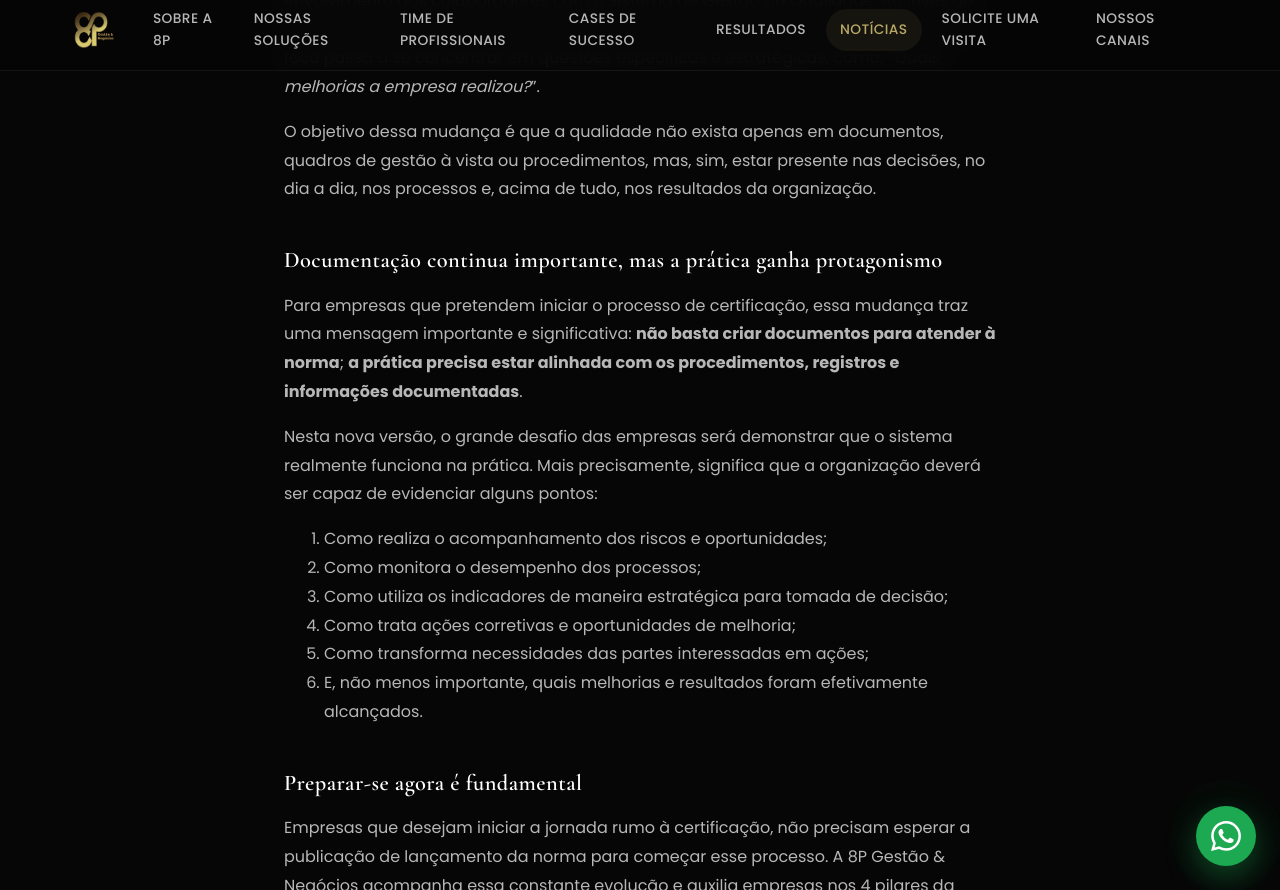
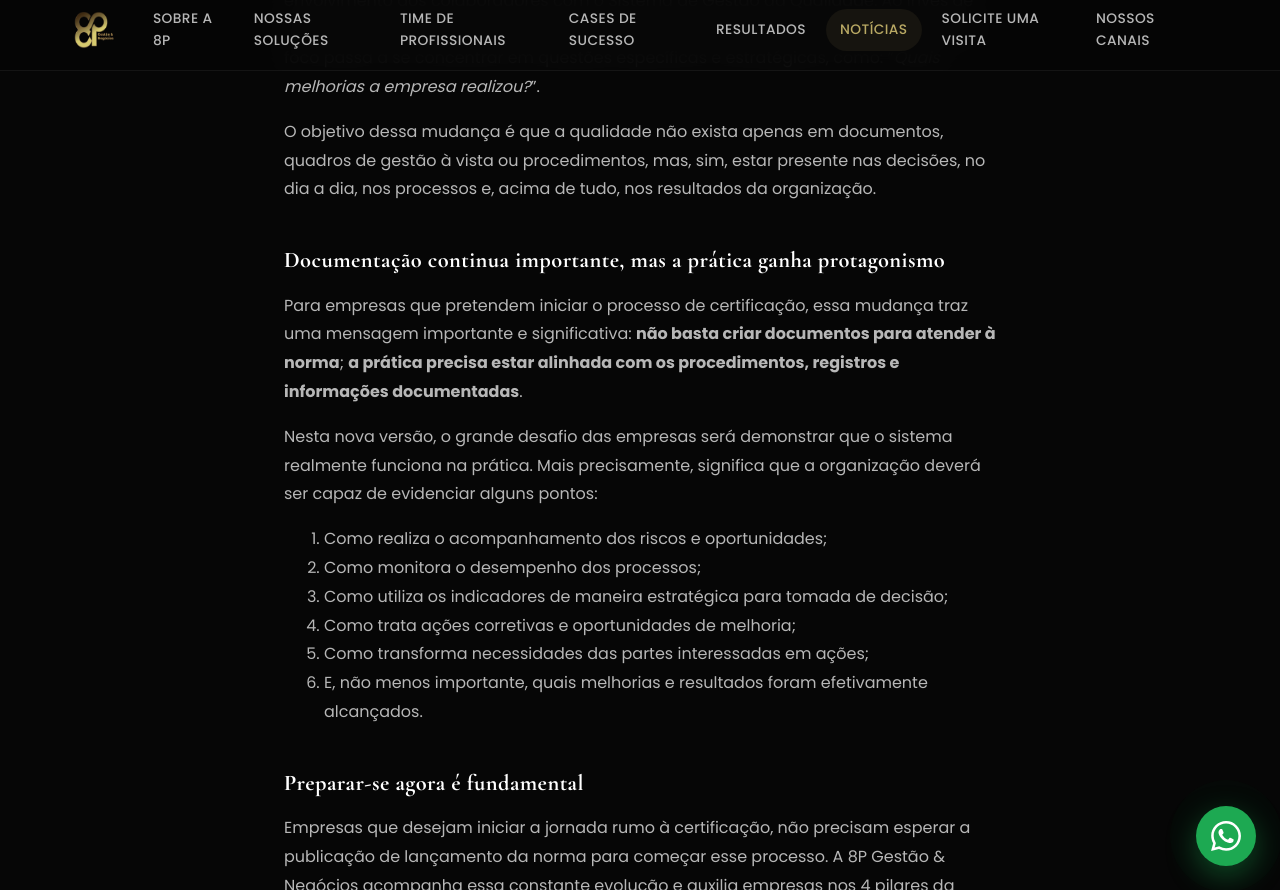
Before and after one commit to alludigitalbr/site-8pqualidade, a Jekyll site: the page built from _posts/2026-08-05-como-estruturar-um-sgq-eficiente.md, in a window 1280 px wide and 900 px high, scrolled down 816 px. Shown: the part 10-900 px from the top of the window. Built offline with Jekyll 4.4.1, drawn with Linux system fonts in a browser that asks for light colours.

```diff
--- a/_posts/2026-08-05-como-estruturar-um-sgq-eficiente.md
+++ b/_posts/2026-08-05-como-estruturar-um-sgq-eficiente.md
@@ -16,7 +16,7 @@ Um exemplo prático dessa mudança de cenário consiste na forma de avaliar o en
 
 O objetivo dessa mudança é que a qualidade não exista apenas em documentos, quadros de gestão à vista ou procedimentos, mas, sim, estar presente nas decisões, no dia a dia, nos processos e, acima de tudo, nos resultados da organização.
 
-## Documentação continua importante, mas a prática ganha protagonismo
+## **Documentação continua importante, mas a prática ganha protagonismo**
 
 Para empresas que pretendem iniciar o processo de certificação, essa mudança traz uma mensagem importante e significativa: **não basta criar documentos para atender à norma**; **a prática precisa estar alinhada com os procedimentos, registros e informações documentadas**.
 
@@ -29,7 +29,7 @@ Nesta nova versão, o grande desafio das empresas será demonstrar que o sistema
 5. Como transforma necessidades das partes interessadas em ações;
 6. E, não menos importante, quais melhorias e resultados foram efetivamente alcançados.
 
-## Preparar-se agora é fundamental
+## **Preparar-se agora é fundamental**
 
 Empresas que desejam iniciar a jornada rumo à certificação, não precisam esperar a publicação de lançamento da norma para começar esse processo. A 8P Gestão & Negócios acompanha essa constante evolução e auxilia empresas nos 4 pilares da implementação: estabelecer, documentar, implementar e manter.
 
```
